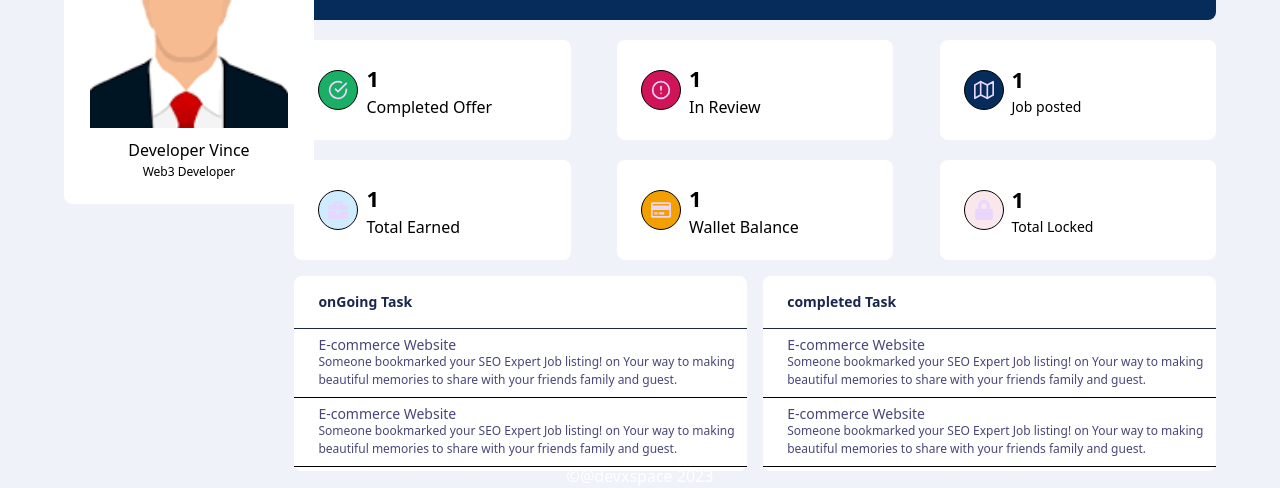
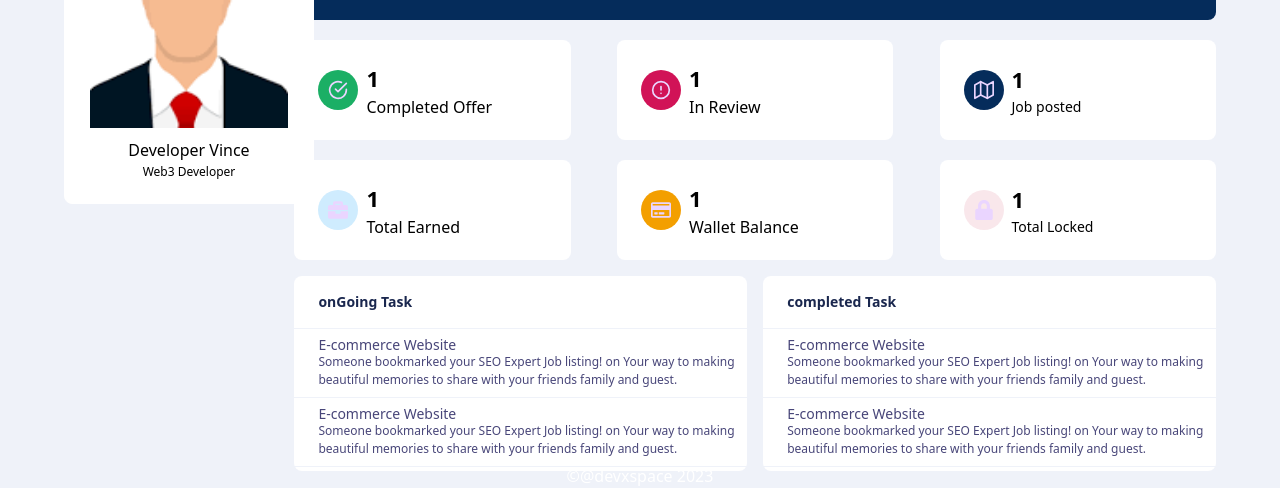
Before and after one commit to Goodness5/devxspace, a Next.js app: page /profile in a window 1280 px wide. Shown: the part 312-800 px from the top of the page. Built offline with nearby package versions, Linux system fonts and the light colour scheme; what wagmi would draw is missing.

Commit message:
profile edited

```diff
--- a/src/features/profile/component/ProfileDashboard.jsx
+++ b/src/features/profile/component/ProfileDashboard.jsx
@@ -36,7 +36,7 @@ const ProfileDashboard = () => {
           </div>
           <div className=" flex justify-between mt-5">
             <div className="w-[30%] h-[100px] flex gap-2 items-center bg-[white] rounded-lg pl-6">
-              <div className="w-[40px] h-[40px] rounded-full flex items-center border-[1px] justify-center bg-[#1BAF65] ">
+              <div className="w-[40px] h-[40px] rounded-full flex items-center justify-center bg-[#1BAF65] ">
                 <FiCheckCircle size={20} className="text-[#EAD5FF]" />
               </div>
               <div className="">
@@ -45,7 +45,7 @@ const ProfileDashboard = () => {
               </div>
             </div>
             <div className="w-[30%] h-[100px] flex gap-2 items-center bg-[white] rounded-lg pl-6">
-              <div className="w-[40px] h-[40px] rounded-full flex items-center border-[1px] justify-center bg-[#D11357] ">
+              <div className="w-[40px] h-[40px] rounded-full flex items-center justify-center bg-[#D11357] ">
                 <FiAlertCircle size={20} className="text-[#EAD5FF]" />
               </div>
               <div className="">
@@ -54,7 +54,7 @@ const ProfileDashboard = () => {
               </div>
             </div>
             <div className="w-[30%] h-[100px] flex gap-2 items-center bg-[white] rounded-lg pl-6">
-              <div className="w-[40px] h-[40px] rounded-full flex items-center border-[1px] justify-center bg-[#052C5B]">
+              <div className="w-[40px] h-[40px] rounded-full flex items-center justify-center bg-[#052C5B]">
                 <FiMap size={20} className="text-[#EAD5FF]" />
               </div>
               <div className="">
@@ -65,7 +65,7 @@ const ProfileDashboard = () => {
           </div>
           <div className=" flex justify-between mt-5">
             <div className="w-[30%] h-[100px] flex gap-2 items-center bg-[white] rounded-lg pl-6">
-              <div className="w-[40px] h-[40px] rounded-full flex items-center border-[1px] justify-center bg-[#CFECFE] ">
+              <div className="w-[40px] h-[40px] rounded-full flex items-center justify-center bg-[#CFECFE] ">
                 <FaBriefcase size={20} className="text-[#EAD5FF]" />
               </div>
               <div className="">
@@ -74,7 +74,7 @@ const ProfileDashboard = () => {
               </div>
             </div>
             <div className="w-[30%] h-[100px] flex gap-2 items-center bg-[white] rounded-lg pl-6">
-              <div className="w-[40px] h-[40px] rounded-full flex items-center border-[1px] justify-center bg-[#F39F00] ">
+              <div className="w-[40px] h-[40px] rounded-full flex items-center justify-center bg-[#F39F00] ">
                 <FaRegCreditCard size={20} className="text-[#EAD5FF]" />
               </div>
               <div className="">
@@ -83,7 +83,7 @@ const ProfileDashboard = () => {
               </div>
             </div>
             <div className="w-[30%] h-[100px] flex gap-2 items-center bg-[white] rounded-lg pl-6">
-              <div className="w-[40px] h-[40px] rounded-full flex items-center border-[1px] justify-center bg-[#F9E7EB]">
+              <div className="w-[40px] h-[40px] rounded-full flex items-center justify-center bg-[#F9E7EB]">
                 <FaLock size={20} className="text-[#EAD5FF]" />
               </div>
               <div className="">
--- a/src/features/profile/component/Task.jsx
+++ b/src/features/profile/component/Task.jsx
@@ -5,26 +5,26 @@ const Task = () => {
     <section className='mt-4'>
         <section className='flex gap-4'>
             <div className="bg-[#FFFFFF] w-[50%] rounded-lg ">
-    <h3 className="text-[14px] leading-5  pb-4 pt-4 font-semibold border-b-[1px] text-[#1A274E] pl-6">onGoing Task</h3>
-    <div className="mt-2 border-b-[1px] mb-1 pb-2">
+    <h3 className="text-[14px] leading-5  pb-4 pt-4 font-semibold border-b-[1px] border-[#EFF2F9] text-[#1A274E] pl-6">onGoing Task</h3>
+    <div className="mt-2 border-b-[1px] border-[#EFF2F9] mb-1 pb-2">
         <h5 className="text-[14px] pl-6  text-[#484679] font-medium leading-4 ">E-commerce Website</h5>
 
     <p className="text-[12px] pl-6 pr-2 text-[#484679] font-normalmt-2">Someone bookmarked your SEO Expert Job listing! on Your way to making beautiful memories to share with your friends family and guest.</p>
     </div>
-    <div className="mt-2 border-b-[1px] mb-1 pb-2">
+    <div className="mt-2 border-b-[1px] border-[#EFF2F9] mb-1 pb-2">
         <h5 className="text-[14px] pl-6 text-[#484679] font-medium leading-4 ">E-commerce Website</h5>
 
     <p className="text-[12px] pl-6 pr-2 text-[#484679] font-normalmt-2">Someone bookmarked your SEO Expert Job listing! on Your way to making beautiful memories to share with your friends family and guest.</p>
     </div>
             </div>
             <div className="bg-[#FFFFFF] w-[50%] rounded-lg ">
-    <h3 className="text-[14px] leading-5  pb-4 pt-4 font-semibold border-b-[1px] text-[#1A274E] pl-6">completed Task</h3>
-    <div className="mt-2 border-b-[1px] mb-1 pb-2">
+    <h3 className="text-[14px] leading-5  pb-4 pt-4 font-semibold border-b-[1px] border-[#EFF2F9] text-[#1A274E] pl-6">completed Task</h3>
+    <div className="mt-2 border-b-[1px] border-[#EFF2F9] mb-1 pb-2">
         <h5 className="text-[14px] pl-6  text-[#484679] font-medium leading-4 ">E-commerce Website</h5>
 
     <p className="text-[12px] pl-6 pr-2 text-[#484679] font-normalmt-2">Someone bookmarked your SEO Expert Job listing! on Your way to making beautiful memories to share with your friends family and guest.</p>
     </div>
-    <div className="mt-2 border-b-[1px] mb-1 pb-2">
+    <div className="mt-2 border-b-[1px] border-[#EFF2F9] mb-1 pb-2">
         <h5 className="text-[14px] pl-6 text-[#484679] font-medium leading-4 ">E-commerce Website</h5>
 
     <p className="text-[12px] pl-6 pr-2 text-[#484679] font-normalmt-2">Someone bookmarked your SEO Expert Job listing! on Your way to making beautiful memories to share with your friends family and guest.</p>
```
